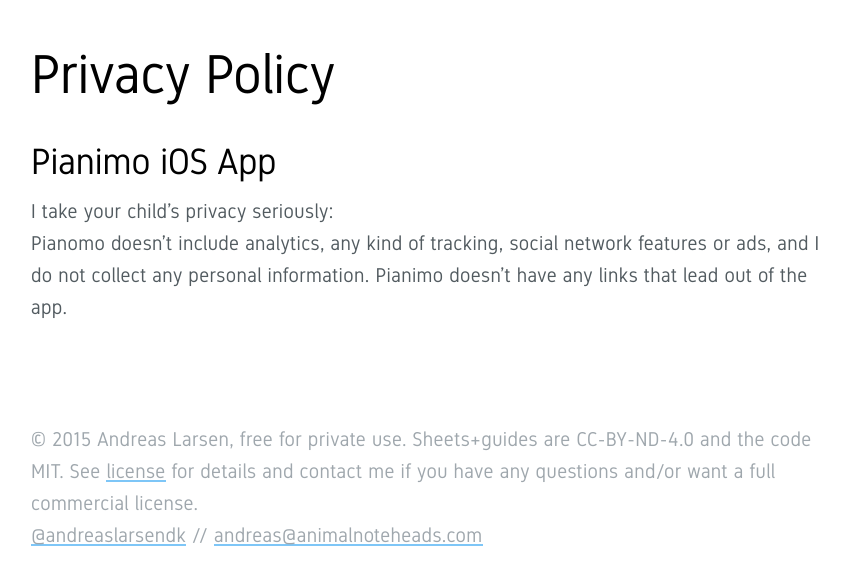
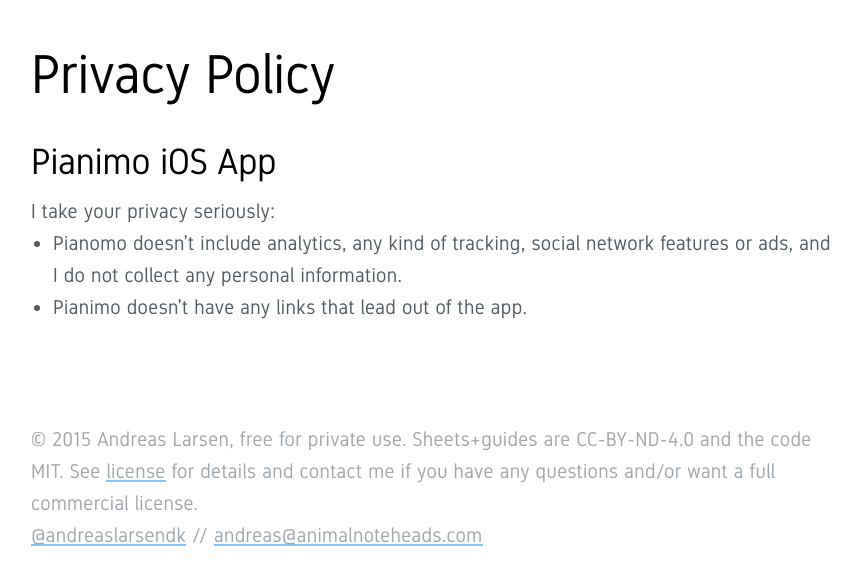
Before and after one commit to larsenwork/animalnoteheads, a Jekyll site: the page built from privacy/index.md, in a window 1280 px wide. Shown: the top 585 px of the page, without its empty margins (209-1070 px from the left). Built offline with Jekyll 4.4.1, drawn with Linux system fonts in a browser that asks for light colours.

Commit message:
privacy 3

```diff
--- a/privacy/index.md
+++ b/privacy/index.md
@@ -8,7 +8,7 @@
 image: AnimalNoteHeadsSocial.png
 ---
 ### Pianimo iOS App
-I take your child's privacy seriously:
+I take your privacy seriously:
 
-Pianomo doesn't include analytics, any kind of tracking, social network features or ads, and I do not collect any personal information.
-Pianimo doesn't have any links that lead out of the app.
+* Pianomo doesn't include analytics, any kind of tracking, social network features or ads, and I do not collect any personal information.
+* Pianimo doesn't have any links that lead out of the app.
```
